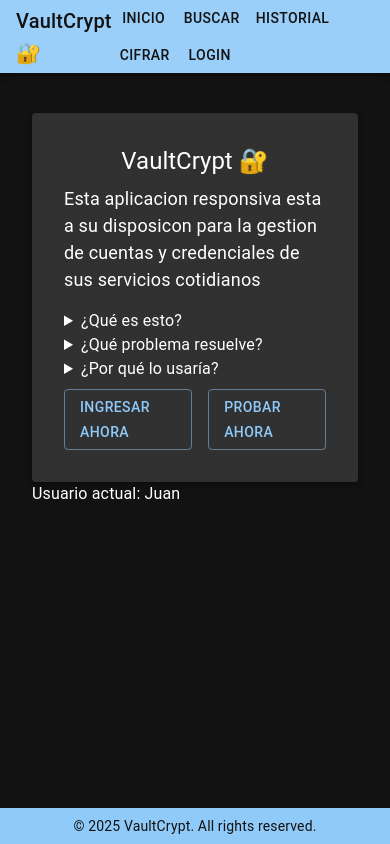
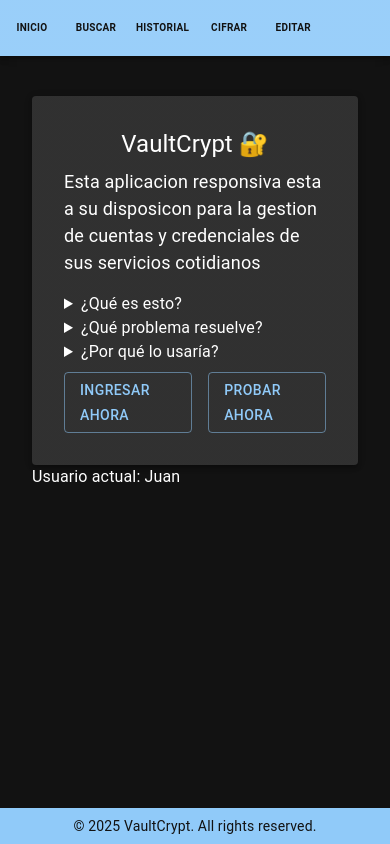
Before and after one commit to OsmauGon/vaultcrypt, a React (Vite) app: page / in a window 390 px wide. Built offline with nearby package versions, Linux system fonts and the light colour scheme.

Commit message:
✨ Hicimos dinamico a  Header.tsx y le agregamos responsividad

```diff
--- a/src/App.tsx
+++ b/src/App.tsx
@@ -12,8 +12,9 @@ import { UsuarioProvider } from './contextos/UsuarioProvider'
 
 function App() {
   return (
+
+    <UsuarioProvider>
     <AppLayout>
-      <UsuarioProvider>
       <Routes>
         <Route path="/" element={<Home />} />
         <Route path="/*" element={<Home />} />
@@ -24,8 +25,8 @@ function App() {
         <Route path="/register" element={<Register />} />
         <Route path="/edit" element={<EditPage4 />} />
       </Routes>
-      </UsuarioProvider>
     </AppLayout>
+    </UsuarioProvider>
   )
 }
 
--- a/src/layout/Header.tsx
+++ b/src/layout/Header.tsx
@@ -1,19 +1,22 @@
 import { AppBar, Toolbar, Typography, useTheme, Button, Box } from '@mui/material'
 import { Link as RouterLink } from 'react-router-dom'
+import { useUsuario } from '../hooks/useUsuario';
+import '../styles/header.css'
 
 const Header = () => {
   const theme = useTheme()
+  const { usuario } = useUsuario();
 
   const navItems = [
     { label: 'Inicio', path: '/' },
     { label: 'Buscar', path: '/search' },
     { label: 'Historial', path: '/historial' },
     { label: 'Cifrar', path: '/encrypt' },
-    { label: 'Login', path: '/login' },
   ]
 
   return (
     <AppBar
+      className='vc-header'
       position="static"
       sx={{
         bgcolor: theme.palette.primary.main,
@@ -21,9 +24,14 @@ const Header = () => {
       }}
     >
       <Toolbar sx={{ justifyContent: 'space-between' }}>
-        <Typography variant="h6" component="div">
-          VaultCrypt 🔐
-        </Typography>
+        {(usuario && usuario.nombre) ? <Typography variant="h6" component="div" className='saludo'>
+                            Hola {usuario.nombre} 👋
+                          </Typography>
+
+                        : <Typography variant="h6" component="div" className='saludo'>
+                          VaultCrypt 🔐
+                        </Typography>
+        }
         <Box>
           {navItems.map(({ label, path }) => (
             <Button
@@ -35,6 +43,23 @@ const Header = () => {
               {label}
             </Button>
           ))}
+
+            {(usuario && usuario.nombre) ? <Button
+                            component={RouterLink}
+                            to='/edit'
+                            sx={{ color: theme.palette.background.default }}
+                          >
+                            Editar
+                          </Button>
+
+                        : <Button
+                            component={RouterLink}
+                            to='/login'
+                            sx={{ color: theme.palette.background.default }}
+                          >
+                            Login
+                          </Button>
+        }
         </Box>
       </Toolbar>
     </AppBar>
--- a/src/pages/Home.tsx
+++ b/src/pages/Home.tsx
@@ -5,112 +5,10 @@ import '../styles/homePage.css'
 import { useUsuario } from '../hooks/useUsuario';
 
 
-/*
-const Home = () => {
-  return (
-    <Container maxWidth="md" sx={{ py: 1 }}>
-      <Paper className='contenido-home-fullscream' elevation={3} sx={{ p: 4, bgcolor: 'background.paper' }}>
-        <Typography variant="h5" gutterBottom textAlign={'center'}>
-          VaultCrypt 🔐
-        </Typography>
-
-        <Typography variant="h6" gutterBottom>
-          ¿Qué es esto?
-        </Typography>
-        <Typography paragraph fontSize={12} >
-          VaultCrypt es una aplicación web que permite cifrar y descifrar información sensible de forma rápida, segura y accesible. Está diseñada con un enfoque en la experiencia de usuario, la escalabilidad del código y la claridad técnica.
-        </Typography>
-
-        <Typography variant="h6" gutterBottom>
-          ¿Qué problema resuelve?
-        </Typography>
-        <Typography paragraph fontSize={12}>
-          En un mundo donde la privacidad digital es cada vez más frágil, VaultCrypt ofrece una solución simple pero robusta para proteger datos personales o profesionales. Ideal para desarrolladores, periodistas, activistas o cualquier persona que necesite compartir información cifrada sin complicaciones.
-        </Typography>
-
-        <Typography variant="h6" gutterBottom>
-          ¿Por qué lo usaría?
-        </Typography>
-        <Typography paragraph fontSize={12}>
-          Porque combina seguridad real con una interfaz intuitiva. Porque está construido con tecnologías modernas (React, MUI, Zod, RHF) y buenas prácticas de desarrollo. Y porque detrás hay una mente obsesionada con la coherencia, la mejora continua y la comunicación clara: vos.
-        </Typography>
-        <Stack direction="row" spacing={2} sx={{ mt: 1,     justifyContent: 'center',alignItems: 'center' }}>
-          <Button
-            variant='outlined'
-            color="primary"
-            component={RouterLink}
-            to="/login"
-          >
-            Ingresar ahora
-          </Button>
-          <Button
-
-            variant='outlined'
-            color="primary"
-            component={RouterLink}
-            to="/encrypt"
-          >
-            Probar ahora
-          </Button>
-        </Stack>
 
 
-      </Paper>
-
-      <Paper className='contenido-home-smallscream' elevation={3} sx={{ p: 4, bgcolor: 'background.paper' }}>
-        <Typography variant="h5" gutterBottom textAlign={'center'}>
-          VaultCrypt 🔐
-        </Typography>
-
-        <Typography variant="h6" gutterBottom>
-          ¿Qué es esto?
-        </Typography>
-        <Typography paragraph fontSize={12} >
-          VaultCrypt es una aplicación web que permite cifrar y descifrar información sensible de forma rápida, segura y accesible. Está diseñada con un enfoque en la experiencia de usuario, la escalabilidad del código y la claridad técnica.
-        </Typography>
-
-        <Typography variant="h6" gutterBottom>
-          ¿Qué problema resuelve?
-        </Typography>
-        <Typography paragraph fontSize={12}>
-          En un mundo donde la privacidad digital es cada vez más frágil, VaultCrypt ofrece una solución simple pero robusta para proteger datos personales o profesionales. Ideal para desarrolladores, periodistas, activistas o cualquier persona que necesite compartir información cifrada sin complicaciones.
-        </Typography>
-
-        <Typography variant="h6" gutterBottom>
-          ¿Por qué lo usaría?
-        </Typography>
-        <Typography paragraph fontSize={12}>
-          Porque combina seguridad real con una interfaz intuitiva. Porque está construido con tecnologías modernas (React, MUI, Zod, RHF) y buenas prácticas de desarrollo. Y porque detrás hay una mente obsesionada con la coherencia, la mejora continua y la comunicación clara: vos.
-        </Typography>
-        <Stack direction="row" spacing={2} sx={{ mt: 1,     justifyContent: 'center',alignItems: 'center' }}>
-          <Button
-            variant='outlined'
-            color="primary"
-            component={RouterLink}
-            to="/login"
-          >
-            Ingresar ahora
-          </Button>
-          <Button
-
-            variant='outlined'
-            color="primary"
-            component={RouterLink}
-            to="/encrypt"
-          >
-            Probar ahora
-          </Button>
-        </Stack>
-
-
-      </Paper>
-    </Container>
-  )
-}
-*/
-
 const Home = () => {
-    const { usuario } = useUsuario();
+    const { usuario, token, logout } = useUsuario();
     console.log(usuario)
   return (
     <Container maxWidth="md" sx={{ py: 1 }}>
--- a/src/pages/Login.tsx
+++ b/src/pages/Login.tsx
@@ -82,8 +82,10 @@ const Login = () => {
           >
             {isLoading ? 'Ingresando...' : 'Ingresar'}
           </Button>
+          <div>Nuevo Aqui? <a href="/register">Crear una cuenta?</a></div>
           </>
           : ""
+
           }
 
           {isSuccess && (
--- /dev/null
+++ b/src/styles/header.css
@@ -0,0 +1,34 @@
+.vc-header div a{
+
+    font-weight: bold;
+}
+
+
+@media (max-width: 531px) {
+  .vc-header div a{
+    font-size: 10px;
+    }
+  .vc-header div div{
+    font-size: 12px;
+    }
+}
+@media (max-width: 526px) {
+  .vc-header div a{
+    font-size: 10px;
+    }
+  .vc-header div div{
+    font-size: 12px;
+    }
+}
+@media (max-width: 446px) {
+
+  .vc-header div a{
+    font-weight: bold;
+    }
+    .vc-header div{
+        padding: 0
+    }
+  .saludo{
+    display: none;
+  }
+}
```
Also changed, not shown: progreso_readme.txt.
